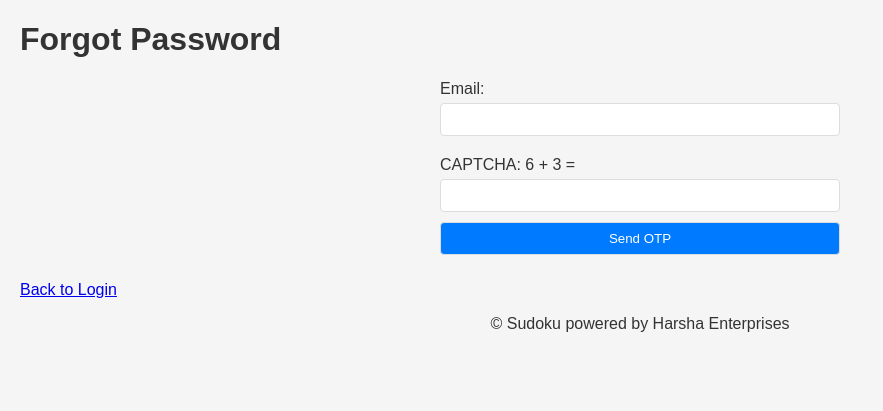
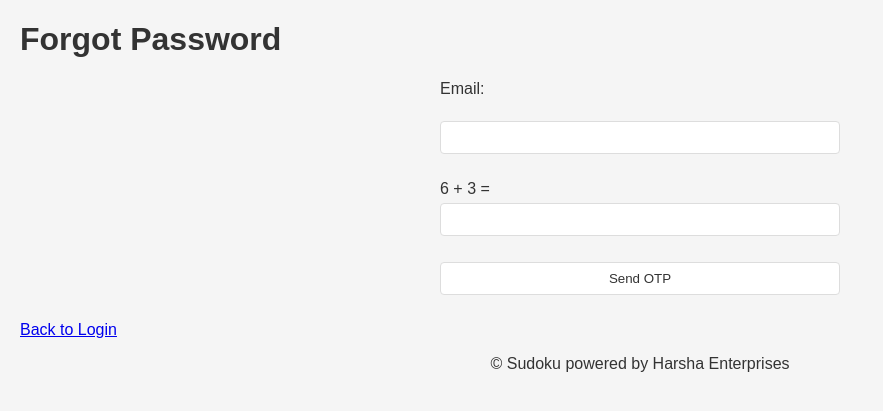
Before and after one commit to harsha86396/sudoku_app, a Flask app: page /forgot_password in a window 1280 px wide. Shown: the part 99-510 px from the top of the page, without its empty margins (0-883 px from the left). Run offline with Flask 3, Linux system fonts and the light colour scheme; some libraries are stand-ins or nearby versions.

Commit message:
Update forgot_password.html

```diff
--- a/templates/forgot_password.html
+++ b/templates/forgot_password.html
@@ -1,36 +1,17 @@
 {% extends 'base.html' %}
 {% block content %}
   <h1>Forgot Password</h1>
-  {% if msg %}
-    <p class="success">{{ msg }}</p>
-  {% endif %}
-  {% if err %}
-    <p class="error">{{ err }}</p>
-  {% endif %}
-  <form method="POST" action="{{ url_for('forgot_password') }}" onsubmit="return validateForm(event)">
-    <label for="email">Email:</label>
-    <input type="email" id="email" name="email" required>
-    <label for="captcha">CAPTCHA: {{ captcha_q }} = </label>
-    <input type="text" id="captcha" name="captcha" required>
-    <button type="submit">Send OTP</button>
+  <form method="post" action="{{ url_for('forgot_password') }}">
+    <p>
+      <label for="email">Email:</label><br>
+      <input type="email" name="email" required>
+    </p>
+    <p>
+      <label for="captcha">{{ captcha_q }} = </label>
+      <input type="text" name="captcha" required>
+    </p>
+    <p><input type="submit" value="Send OTP"></p>
   </form>
   <p><a href="{{ url_for('index') }}">Back to Login</a></p>
+  <p class="error">{{ session.pop('err', '') }}</p>
 {% endblock %}
-{% block scripts %}
-  <script>
-    function validateForm(event) {
-      event.preventDefault();
-      const form = event.target;
-      const email = form.querySelector('#email');
-      const captcha = form.querySelector('#captcha');
-      email.value = email.value.trim();
-      captcha.value = captcha.value.trim();
-      if (!email.value || !captcha.value) {
-        alert('Email and CAPTCHA are required');
-        return false;
-      }
-      form.submit();
-      return true;
-    }
-  </script>
-{% endblock %}
```
